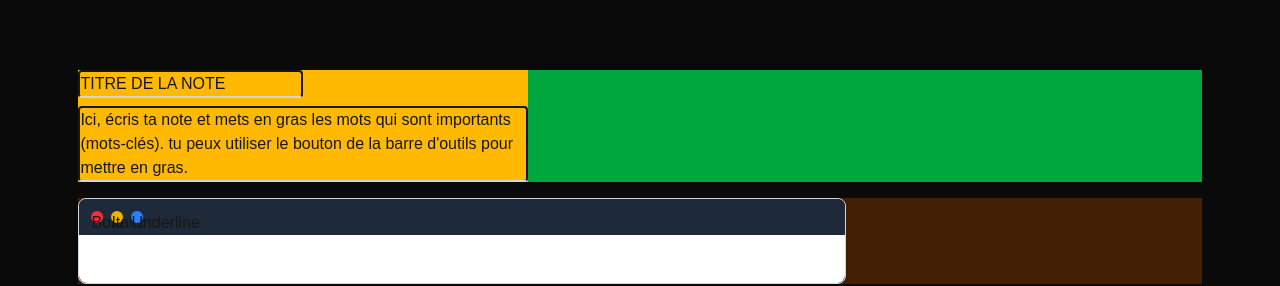
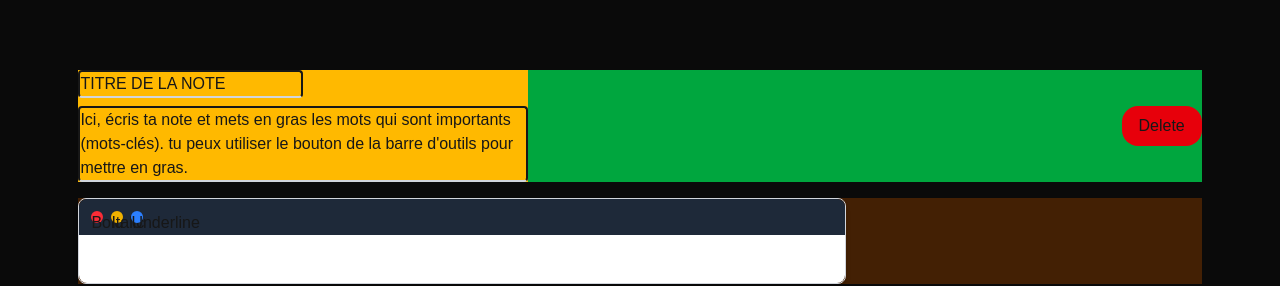
Before and after one commit to Nadir-Bsd/Memoria_Front, a Next.js app: page /Notes/TakeNote in a window 1280 px wide. Shown: the part 227-513 px from the top of the page. Built offline with nearby package versions, Linux system fonts and the light colour scheme; no server answers.

Commit message:
feat: add delete functionality for notes in NotesService and TakeNote component

```diff
--- a/src/app/Notes/TakeNote/page.tsx
+++ b/src/app/Notes/TakeNote/page.tsx
@@ -7,8 +7,7 @@ import noteService from "@/Provider/NotesProvider";
 import TextEditor from "@/components/TextEditor/TextEditor";
 import DOMPurify from "dompurify";
 import { useEffect, useState } from "react";
-import { useSearchParams } from "next/navigation";
-import { stringify } from "querystring";
+import { useSearchParams, useRouter } from "next/navigation";
 
 const TakeNote = () => {
     const { content, setContent } = useContent();
@@ -20,6 +19,7 @@ const TakeNote = () => {
     const [isUpdate, setIsUpdate] = useState<boolean>(false);
 
     const searchParams = useSearchParams();
+    const router = useRouter();
 
     // recupere la note dans le localStorage si isTarget est vrai dans l'URL, set accutalNote
     useEffect(() => {
@@ -131,6 +131,23 @@ const TakeNote = () => {
         }
     };
 
+    // Fonction pour supprimer la note actuelle
+    const handleDelete = async () => {
+        if (acctualNote) {
+            await notesService.deleteNote(
+                acctualNote["@id"].split("/").pop() as string
+            );
+            setAcctualNote(null);
+            setContent("");
+            setIsResume(false);
+            setIsUpdate(false);
+            localStorage.removeItem("targetedNote");
+            localStorage.removeItem("noteContent");
+            // move to the Notes page
+            router.push("/Notes");
+        }
+    };
+
     // Fonction pour extraire les mots clés du texte
     const handleExtractKeywords = (text: string): string => {
         const regex = /<strong>(.*?)<\/strong>/g;
@@ -166,18 +183,31 @@ const TakeNote = () => {
             <section className="flex justify-between items-center w-[90%] bg-green-600">
                 {/* Title Area */}
                 <div className="w-[40%] h-full bg-amber-400">
-                    <div className="h-fit border-b-gray-300 border-2 mb-2 w-1/2  rounded">TITRE DE LA NOTE</div>
+                    <div className="h-fit border-b-gray-300 border-2 mb-2 w-1/2  rounded">
+                        TITRE DE LA NOTE
+                    </div>
                     <div className="h-fit border-b-gray-300 border-2 rounded">
-                        {!isResume ?
-                            "Ici, écris ta note et mets en gras les mots qui sont importants (mots-clés). tu peux utiliser le bouton de la barre d'outils pour mettre en gras."
-                            :
-                            "Ici, fais un résumé de ta note en réfléchissant aux connaissances de celle-ci."
-                        }
+                        {!isResume
+                            ? "Ici, écris ta note et mets en gras les mots qui sont importants (mots-clés). tu peux utiliser le bouton de la barre d'outils pour mettre en gras."
+                            : "Ici, fais un résumé de ta note en réfléchissant aux connaissances de celle-ci."}
                     </div>
                 </div>
 
                 {/* key words */}
-                {isResume && (
+                {/* {isResume && (
+                    <div className="w-[30%] max-w-3xl mb-6 border-amber-300 border-2 rounded-lg p-4">
+                        <p>{acctualNote?.keyWord || "No keywords available"}</p>
+                    </div>
+                )} */}
+
+                {!isResume ? (
+                    <div
+                        onClick={handleDelete}
+                        className="flex justify-center items-center cursor-pointer bg-red-600 rounded-2xl h-10 w-20"
+                    >
+                        Delete
+                    </div>
+                ) : (
                     <div className="w-[30%] max-w-3xl mb-6 border-amber-300 border-2 rounded-lg p-4">
                         <p>{acctualNote?.keyWord || "No keywords available"}</p>
                     </div>
--- a/src/services/NotesService.tsx
+++ b/src/services/NotesService.tsx
@@ -15,9 +15,7 @@ class NotesService {
      * @returns La note créée
      * @throws Une erreur si la requête échoue
      */
-    async createNote(
-        Note: NotesState
-    ) {
+    async createNote(Note: NotesState): Promise<NotesData>   {
         try {
 
             const NotesData = {
@@ -56,9 +54,7 @@ class NotesService {
      * @param NotesData - L'objet NotesData contenant les données de la note
      * @returns la note mise à jour
      */
-    async updateNote(
-        note: NotesData
-    ) {
+    async updateNote(note: NotesData): Promise<NotesData> {
         try {
 
             const response = await fetch(`${API_URL}/note/${note.id}`, {
@@ -83,6 +79,32 @@ class NotesService {
             throw error;
         }
     }
+
+    /**
+     * Supprime une note
+     * @param noteId - L'ID de la note à supprimer
+     * @returns true si la note a été supprimée, sinon false
+     */
+    async deleteNote(noteId: string): Promise<boolean> {
+        try {
+            const response = await fetch(`${API_URL}/note/${noteId}`, {
+                method: "DELETE",
+                headers: {
+                    Accept: "application/ld+json",
+                    Authorization: `Bearer ${API_KEY}`,
+                },
+            });
+
+            if (!response.ok) {
+                throw new Error(`HTTP error! status: ${response.status}`);
+            }
+
+            return true;
+        } catch (error) {
+            console.error("Erreur lors de la suppression de la note :", error);
+            return false;
+        }
+    }
 }
 
 const notesService = new NotesService();
```
